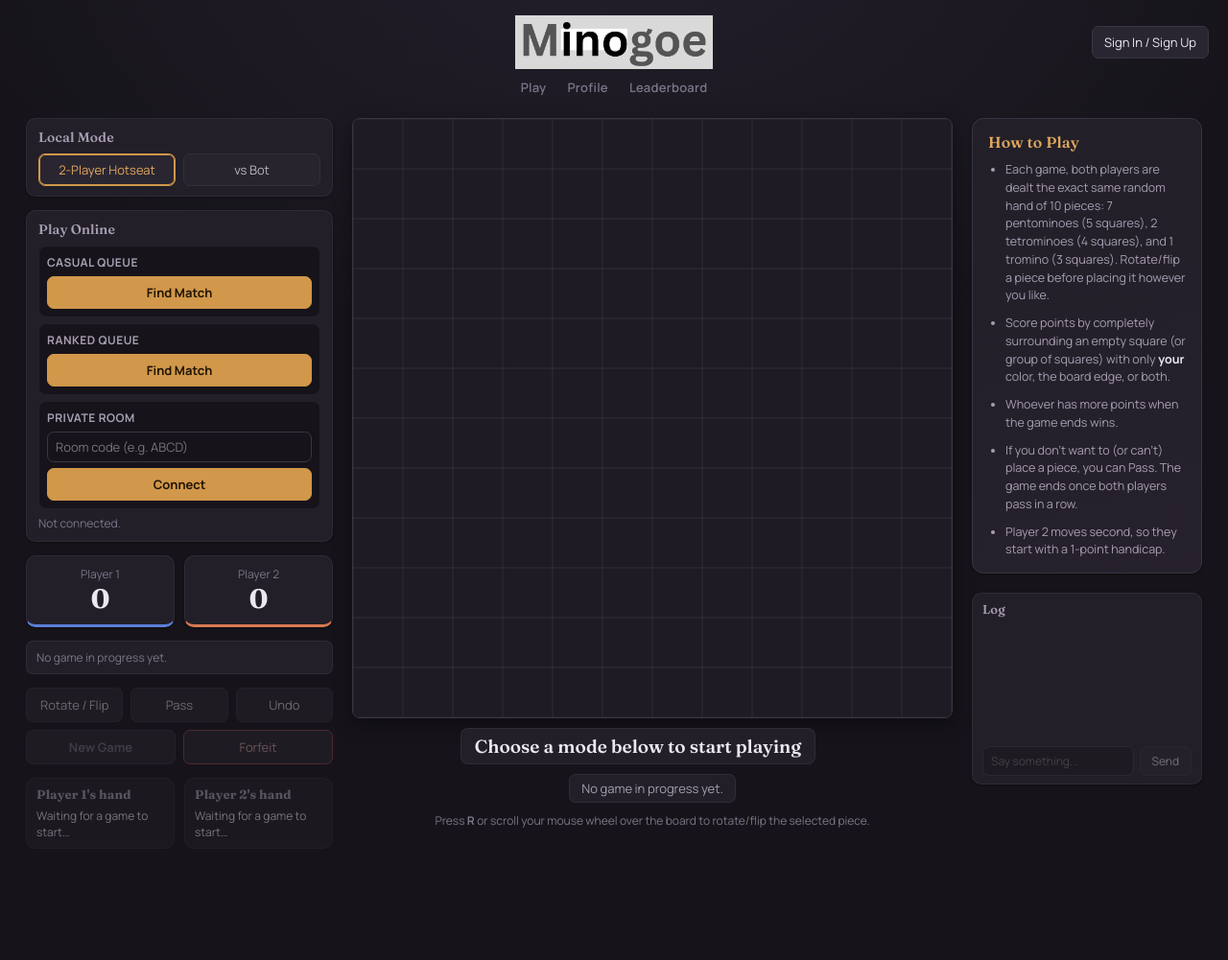
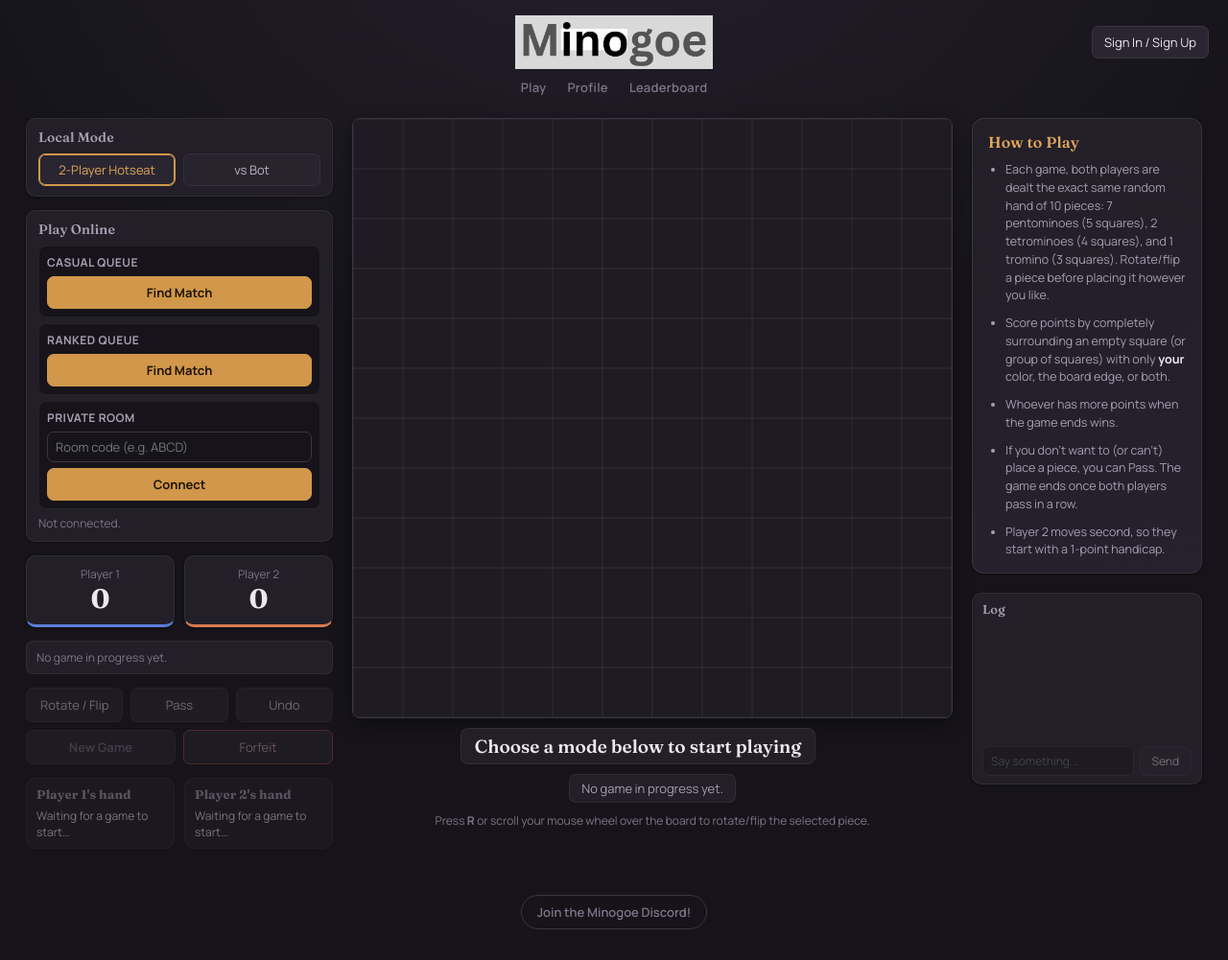
Before and after one commit to Zakqary/Minogoe, a plain HTML site: page index.html in a window 1280 px wide. Shown: the whole page at 96% size. Before the commit the page ends 905 px from the top, so only its background shows below. Drawn offline with nearby package versions, Linux system fonts and the light colour scheme; no server answers.

Commit message:
Add Discord invite footer to all pages

```diff
--- a/index.html
+++ b/index.html
@@ -123,6 +123,10 @@
     </div>
   </div>
 
+  <footer class="site-footer">
+    <a href="https://discord.gg/y26Gm4wddj" target="_blank" rel="noopener noreferrer">Join the Minogoe Discord!</a>
+  </footer>
+
 <script src="https://cdn.jsdelivr.net/npm/@supabase/supabase-js@2"></script>
 <script src="auth.js"></script>
 <script src="auth-ui.js"></script>
--- a/style.css
+++ b/style.css
@@ -772,3 +772,25 @@ h2, h3 {
   font-style: normal;
   font-weight: 700;
 }
+
+.site-footer {
+  display: flex;
+  justify-content: center;
+  padding: 28px 20px 32px;
+}
+
+.site-footer a {
+  color: var(--text-faint);
+  text-decoration: none;
+  font-size: 13px;
+  font-weight: 600;
+  padding: 8px 16px;
+  border: 1px solid var(--border);
+  border-radius: 20px;
+  transition: color 0.15s, border-color 0.15s;
+}
+
+.site-footer a:hover {
+  color: var(--accent-hover);
+  border-color: var(--accent);
+}
```
Also changed, not shown: leaderboard.html (+4 -0 lines), profile.html (+4 -0 lines), replay.html (+4 -0 lines).
